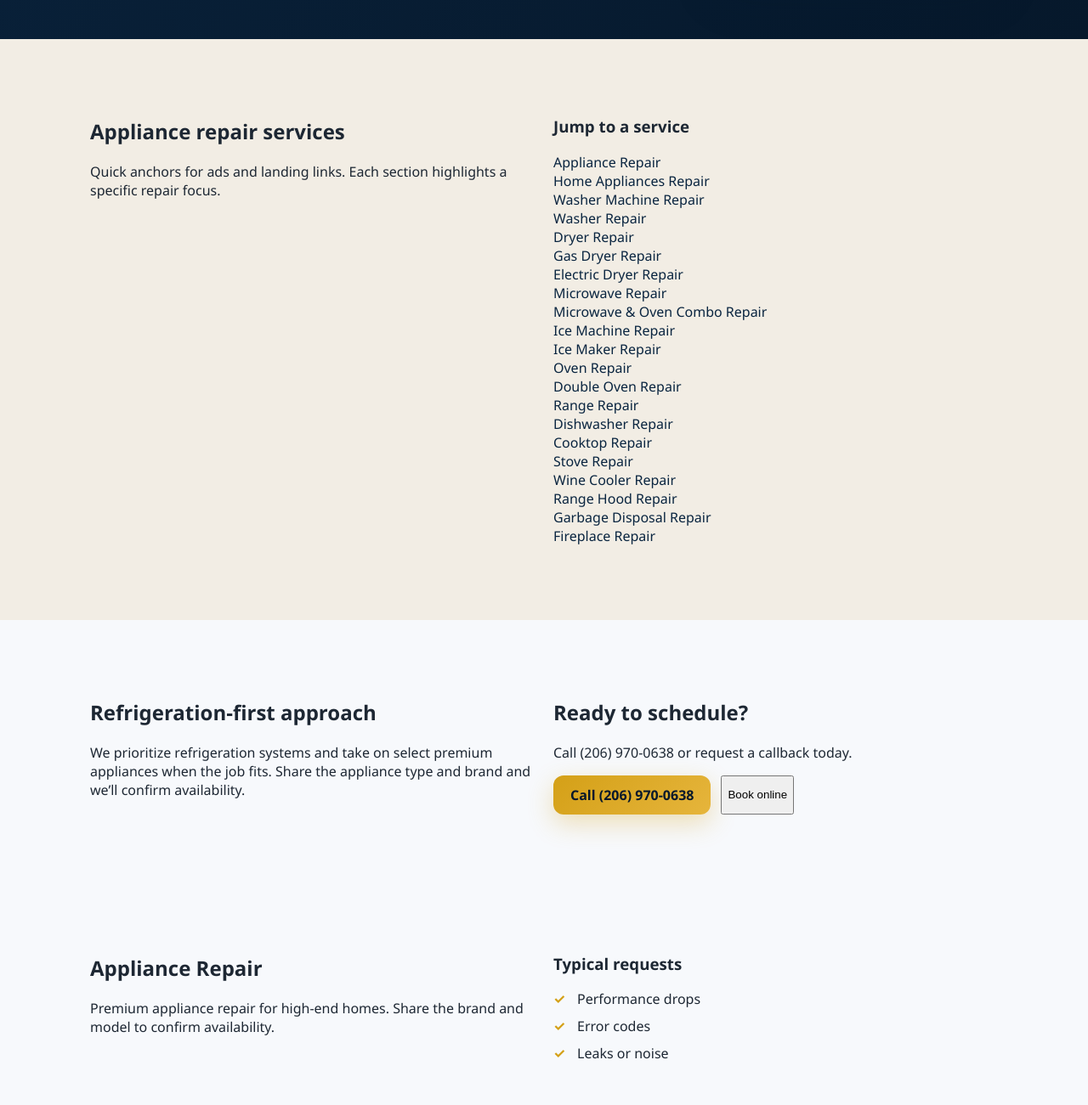
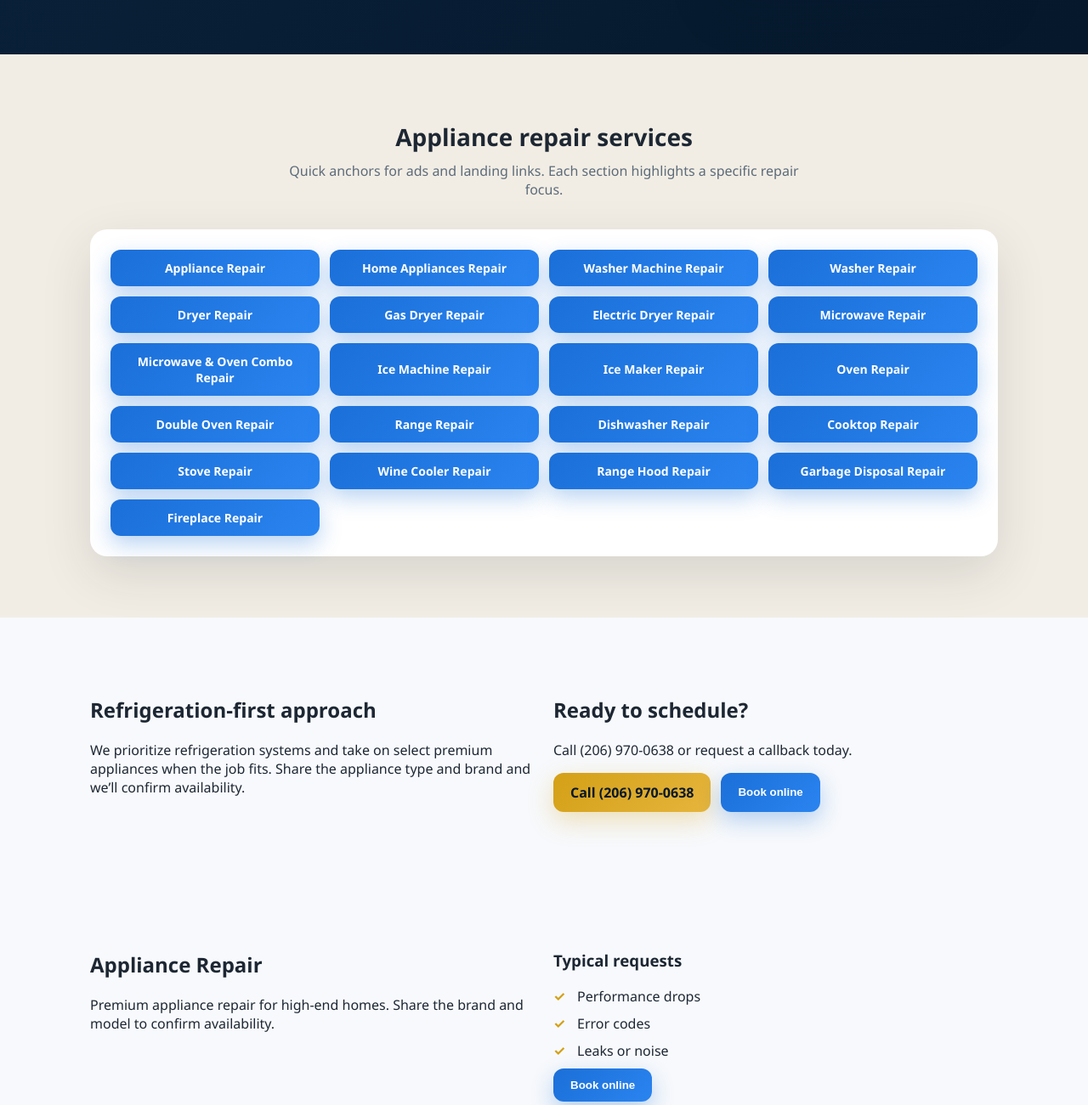
Before and after one commit to rusak83/abtech.repair, a plain HTML site: page appliance-repair/index.html in a window 1280 px wide. Shown: the part 900-2201 px from the top of the page at 85% size. Drawn offline with Linux system fonts and the light colour scheme.

Commit message:
Refactor service section layout and enhance button styles for improved user experience

```diff
--- a/appliance-repair/index.html
+++ b/appliance-repair/index.html
@@ -141,36 +141,33 @@
     </section>
 
     <section class="section alt" id="service-anchors">
-      <div class="container two-col">
-        <div>
+      <div class="container">
+        <div class="section-header">
           <h2>Appliance repair services</h2>
-          <p>Quick anchors for ads and landing links. Each section highlights a specific repair focus.</p>
+          <p class="section-subtitle">Quick anchors for ads and landing links. Each section highlights a specific repair focus.</p>
         </div>
-        <div>
-          <h3>Jump to a service</h3>
-          <p>
-            <a href="#appliance-repair">Appliance Repair</a><br>
-            <a href="#home-appliances-repair">Home Appliances Repair</a><br>
-            <a href="#washer-machine-repair">Washer Machine Repair</a><br>
-            <a href="#washer-repair">Washer Repair</a><br>
-            <a href="#dryer-repair">Dryer Repair</a><br>
-            <a href="#gas-dryer-repair">Gas Dryer Repair</a><br>
-            <a href="#electric-dryer-repair">Electric Dryer Repair</a><br>
-            <a href="#microwave-repair">Microwave Repair</a><br>
-            <a href="#microwave-oven-combo-repair">Microwave &amp; Oven Combo Repair</a><br>
-            <a href="#ice-machine-repair">Ice Machine Repair</a><br>
-            <a href="#ice-maker-repair">Ice Maker Repair</a><br>
-            <a href="#oven-repair">Oven Repair</a><br>
-            <a href="#double-oven-repair">Double Oven Repair</a><br>
-            <a href="#range-repair">Range Repair</a><br>
-            <a href="#dishwasher-repair">Dishwasher Repair</a><br>
-            <a href="#cooktop-repair">Cooktop Repair</a><br>
-            <a href="#stove-repair">Stove Repair</a><br>
-            <a href="#wine-cooler-repair">Wine Cooler Repair</a><br>
-            <a href="#range-hood-repair">Range Hood Repair</a><br>
-            <a href="#garbage-disposal-repair">Garbage Disposal Repair</a><br>
-            <a href="#fireplace-repair">Fireplace Repair</a>
-          </p>
+        <div class="service-anchor-grid">
+          <a class="hcp-button service-anchor" href="#appliance-repair">Appliance Repair</a>
+          <a class="hcp-button service-anchor" href="#home-appliances-repair">Home Appliances Repair</a>
+          <a class="hcp-button service-anchor" href="#washer-machine-repair">Washer Machine Repair</a>
+          <a class="hcp-button service-anchor" href="#washer-repair">Washer Repair</a>
+          <a class="hcp-button service-anchor" href="#dryer-repair">Dryer Repair</a>
+          <a class="hcp-button service-anchor" href="#gas-dryer-repair">Gas Dryer Repair</a>
+          <a class="hcp-button service-anchor" href="#electric-dryer-repair">Electric Dryer Repair</a>
+          <a class="hcp-button service-anchor" href="#microwave-repair">Microwave Repair</a>
+          <a class="hcp-button service-anchor" href="#microwave-oven-combo-repair">Microwave &amp; Oven Combo Repair</a>
+          <a class="hcp-button service-anchor" href="#ice-machine-repair">Ice Machine Repair</a>
+          <a class="hcp-button service-anchor" href="#ice-maker-repair">Ice Maker Repair</a>
+          <a class="hcp-button service-anchor" href="#oven-repair">Oven Repair</a>
+          <a class="hcp-button service-anchor" href="#double-oven-repair">Double Oven Repair</a>
+          <a class="hcp-button service-anchor" href="#range-repair">Range Repair</a>
+          <a class="hcp-button service-anchor" href="#dishwasher-repair">Dishwasher Repair</a>
+          <a class="hcp-button service-anchor" href="#cooktop-repair">Cooktop Repair</a>
+          <a class="hcp-button service-anchor" href="#stove-repair">Stove Repair</a>
+          <a class="hcp-button service-anchor" href="#wine-cooler-repair">Wine Cooler Repair</a>
+          <a class="hcp-button service-anchor" href="#range-hood-repair">Range Hood Repair</a>
+          <a class="hcp-button service-anchor" href="#garbage-disposal-repair">Garbage Disposal Repair</a>
+          <a class="hcp-button service-anchor" href="#fireplace-repair">Fireplace Repair</a>
         </div>
       </div>
     </section>
@@ -205,6 +202,9 @@
             <li>Error codes</li>
             <li>Leaks or noise</li>
           </ul>
+          <div class="cta-group">
+            <button data-token="87e6210b363b42f1a5d7085ed8dd1426" data-orgname="ABtech" class="hcp-button" onClick="HCPWidget.openModal()"> Book online </button>
+          </div>
         </div>
       </div>
     </section>
@@ -218,6 +218,9 @@
         <div>
           <h3>How to schedule</h3>
           <p>Call (206) 970-0638 or book online to confirm availability for your appliance.</p>
+          <div class="cta-group">
+            <button data-token="87e6210b363b42f1a5d7085ed8dd1426" data-orgname="ABtech" class="hcp-button" onClick="HCPWidget.openModal()"> Book online </button>
+          </div>
         </div>
       </div>
     </section>
@@ -236,6 +239,9 @@
             <li>Won’t spin</li>
             <li>Leaks or vibration</li>
           </ul>
+          <div class="cta-group">
+            <button data-token="87e6210b363b42f1a5d7085ed8dd1426" data-orgname="ABtech" class="hcp-button" onClick="HCPWidget.openModal()"> Book online </button>
+          </div>
         </div>
       </div>
     </section>
@@ -253,6 +259,9 @@
             <li>Long dry times</li>
             <li>Drum not turning</li>
           </ul>
+          <div class="cta-group">
+            <button data-token="87e6210b363b42f1a5d7085ed8dd1426" data-orgname="ABtech" class="hcp-button" onClick="HCPWidget.openModal()"> Book online </button>
+          </div>
         </div>
       </div>
     </section>
@@ -266,6 +275,9 @@
         <div>
           <h3>When to call</h3>
           <p>If you smell gas or the unit won’t heat, shut it off and call us right away.</p>
+          <div class="cta-group">
+            <button data-token="87e6210b363b42f1a5d7085ed8dd1426" data-orgname="ABtech" class="hcp-button" onClick="HCPWidget.openModal()"> Book online </button>
+          </div>
         </div>
       </div>
     </section>
@@ -283,6 +295,9 @@
             <li>Stops mid-cycle</li>
             <li>Control errors</li>
           </ul>
+          <div class="cta-group">
+            <button data-token="87e6210b363b42f1a5d7085ed8dd1426" data-orgname="ABtech" class="hcp-button" onClick="HCPWidget.openModal()"> Book online </button>
+          </div>
         </div>
       </div>
     </section>
@@ -296,6 +311,9 @@
         <div>
           <h3>Before service</h3>
           <p>Share the model and symptoms to confirm availability.</p>
+          <div class="cta-group">
+            <button data-token="87e6210b363b42f1a5d7085ed8dd1426" data-orgname="ABtech" class="hcp-button" onClick="HCPWidget.openModal()"> Book online </button>
+          </div>
         </div>
       </div>
     </section>
@@ -313,6 +331,9 @@
             <li>Oven temp mismatch</li>
             <li>Display errors</li>
           </ul>
+          <div class="cta-group">
+            <button data-token="87e6210b363b42f1a5d7085ed8dd1426" data-orgname="ABtech" class="hcp-button" onClick="HCPWidget.openModal()"> Book online </button>
+          </div>
         </div>
       </div>
     </section>
@@ -330,6 +351,9 @@
             <li>Freeze-ups</li>
             <li>Water leaks</li>
           </ul>
+          <div class="cta-group">
+            <button data-token="87e6210b363b42f1a5d7085ed8dd1426" data-orgname="ABtech" class="hcp-button" onClick="HCPWidget.openModal()"> Book online </button>
+          </div>
         </div>
       </div>
     </section>
@@ -347,6 +371,9 @@
             <li>Small cubes</li>
             <li>Water leaks</li>
           </ul>
+          <div class="cta-group">
+            <button data-token="87e6210b363b42f1a5d7085ed8dd1426" data-orgname="ABtech" class="hcp-button" onClick="HCPWidget.openModal()"> Book online </button>
+          </div>
         </div>
       </div>
     </section>
@@ -364,6 +391,9 @@
             <li>Uneven temps</li>
             <li>Error codes</li>
           </ul>
+          <div class="cta-group">
+            <button data-token="87e6210b363b42f1a5d7085ed8dd1426" data-orgname="ABtech" class="hcp-button" onClick="HCPWidget.openModal()"> Book online </button>
+          </div>
         </div>
       </div>
     </section>
@@ -377,6 +407,9 @@
         <div>
           <h3>Typical concerns</h3>
           <p>Share which cavity is affected and any error code displayed.</p>
+          <div class="cta-group">
+            <button data-token="87e6210b363b42f1a5d7085ed8dd1426" data-orgname="ABtech" class="hcp-button" onClick="HCPWidget.openModal()"> Book online </button>
+          </div>
         </div>
       </div>
     </section>
@@ -394,6 +427,9 @@
             <li>Oven not heating</li>
             <li>Control faults</li>
           </ul>
+          <div class="cta-group">
+            <button data-token="87e6210b363b42f1a5d7085ed8dd1426" data-orgname="ABtech" class="hcp-button" onClick="HCPWidget.openModal()"> Book online </button>
+          </div>
         </div>
       </div>
     </section>
@@ -411,6 +447,9 @@
             <li>Leaking</li>
             <li>Cycle not completing</li>
           </ul>
+          <div class="cta-group">
+            <button data-token="87e6210b363b42f1a5d7085ed8dd1426" data-orgname="ABtech" class="hcp-button" onClick="HCPWidget.openModal()"> Book online </button>
+          </div>
         </div>
       </div>
     </section>
@@ -428,6 +467,9 @@
             <li>Uneven heating</li>
             <li>Control issues</li>
           </ul>
+          <div class="cta-group">
+            <button data-token="87e6210b363b42f1a5d7085ed8dd1426" data-orgname="ABtech" class="hcp-button" onClick="HCPWidget.openModal()"> Book online </button>
+          </div>
         </div>
       </div>
     </section>
@@ -441,6 +483,9 @@
         <div>
           <h3>When to call</h3>
           <p>Call if burners won’t ignite or temperatures drift.</p>
+          <div class="cta-group">
+            <button data-token="87e6210b363b42f1a5d7085ed8dd1426" data-orgname="ABtech" class="hcp-button" onClick="HCPWidget.openModal()"> Book online </button>
+          </div>
         </div>
       </div>
     </section>
@@ -458,6 +503,9 @@
             <li>Temperature swings</li>
             <li>Fan noise</li>
           </ul>
+          <div class="cta-group">
+            <button data-token="87e6210b363b42f1a5d7085ed8dd1426" data-orgname="ABtech" class="hcp-button" onClick="HCPWidget.openModal()"> Book online </button>
+          </div>
         </div>
       </div>
     </section>
@@ -475,6 +523,9 @@
             <li>Lights out</li>
             <li>Controls unresponsive</li>
           </ul>
+          <div class="cta-group">
+            <button data-token="87e6210b363b42f1a5d7085ed8dd1426" data-orgname="ABtech" class="hcp-button" onClick="HCPWidget.openModal()"> Book online </button>
+          </div>
         </div>
       </div>
     </section>
@@ -492,6 +543,9 @@
             <li>Leaks under sink</li>
             <li>Won’t power on</li>
           </ul>
+          <div class="cta-group">
+            <button data-token="87e6210b363b42f1a5d7085ed8dd1426" data-orgname="ABtech" class="hcp-button" onClick="HCPWidget.openModal()"> Book online </button>
+          </div>
         </div>
       </div>
     </section>
@@ -505,6 +559,9 @@
         <div>
           <h3>Service notes</h3>
           <p>If you smell gas or notice irregular flames, shut the unit off and call immediately.</p>
+          <div class="cta-group">
+            <button data-token="87e6210b363b42f1a5d7085ed8dd1426" data-orgname="ABtech" class="hcp-button" onClick="HCPWidget.openModal()"> Book online </button>
+          </div>
         </div>
       </div>
     </section>
--- a/assets/css/style.css
+++ b/assets/css/style.css
@@ -137,6 +137,32 @@ a:hover {
   width: 100%;
 }
 
+.hcp-button {
+  display: inline-flex;
+  align-items: center;
+  justify-content: center;
+  padding: 12px 20px;
+  border-radius: 12px;
+  background: linear-gradient(135deg, #1b6fd8, #2a84f0);
+  color: var(--white);
+  font-weight: 700;
+  border: none;
+  cursor: pointer;
+  text-decoration: none;
+  transition: transform var(--transition), box-shadow var(--transition), background var(--transition);
+  box-shadow: 0 10px 26px rgba(27, 111, 216, 0.3);
+}
+
+.hcp-button:hover {
+  transform: translateY(-1px);
+  box-shadow: 0 16px 36px rgba(27, 111, 216, 0.35);
+  background: linear-gradient(135deg, #1a67c7, #2478dd);
+}
+
+.hcp-button:active {
+  transform: translateY(0);
+}
+
 .hero {
   background: radial-gradient(circle at 20% 20%, rgba(212, 160, 23, 0.14), transparent 40%), linear-gradient(135deg, var(--navy), var(--navy-dark));
   color: var(--white);
@@ -237,6 +263,10 @@ a:hover {
 .quick-form {
   display: grid;
   gap: 12px;
+}
+
+.quick-form .hcp-button {
+  width: 100%;
 }
 
 .quick-form label {
@@ -391,6 +421,23 @@ a:hover {
   border-radius: 20px;
   padding: 24px;
   box-shadow: var(--shadow);
+}
+
+.service-anchor-grid {
+  display: grid;
+  grid-template-columns: repeat(auto-fit, minmax(210px, 1fr));
+  gap: 12px;
+  background: var(--white);
+  border-radius: 20px;
+  padding: 24px;
+  box-shadow: var(--shadow);
+}
+
+.service-anchor {
+  width: 100%;
+  text-align: center;
+  font-size: 14px;
+  padding: 12px 14px;
 }
 
 .service-callout {
```
